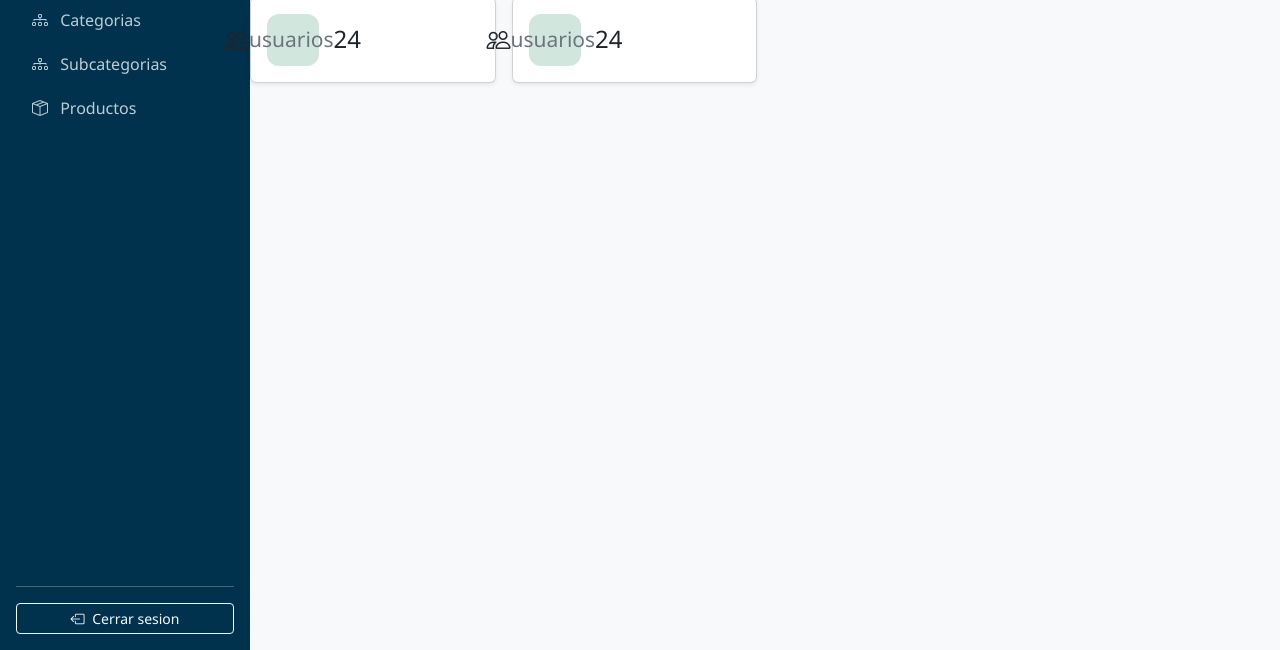
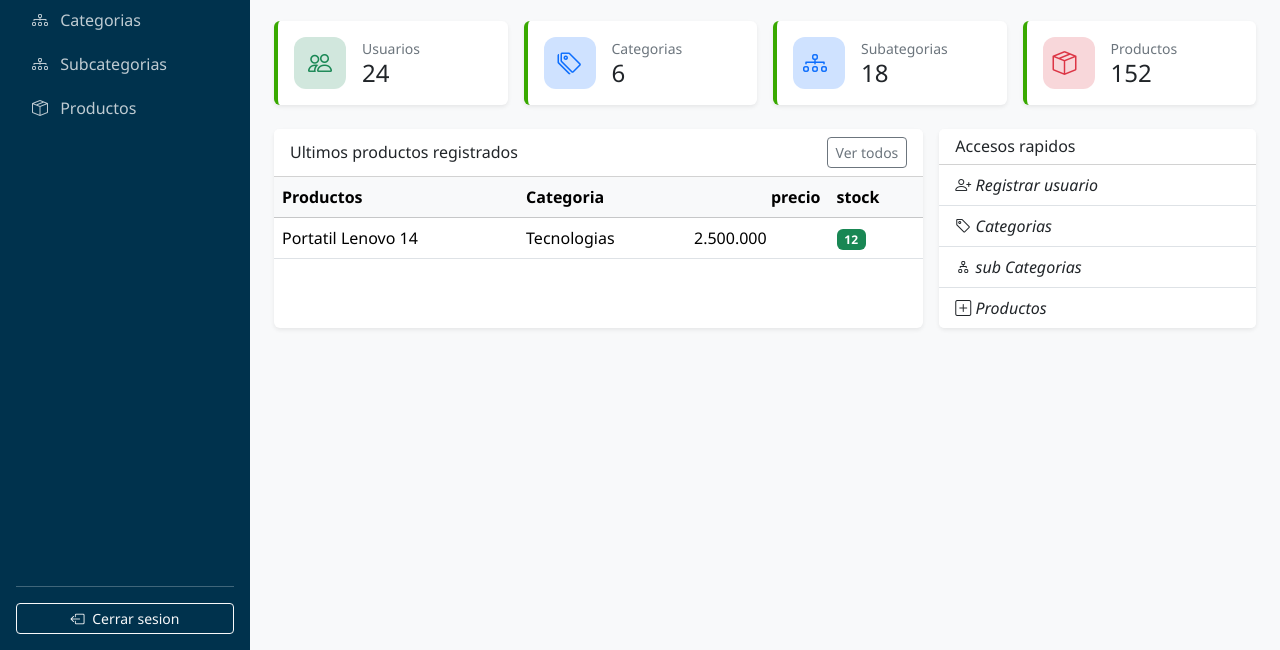
Before and after one commit to Spectro2007/inventario, a plain HTML site: page dashboard.html in a window 1280 px wide. Shown: the part 150-800 px from the top of the page. Drawn offline with nearby package versions, Linux system fonts and the light colour scheme.

Commit message:
terminado
lsito

```diff
--- a/dashboard.html
+++ b/dashboard.html
@@ -1,5 +1,6 @@
 <!DOCTYPE html>
 <html lang="en">
+
 
 <head>
     <meta charset="UTF-8">
@@ -54,6 +55,7 @@
                     </a>
                 </li>
 
+
                 <li class="nav-item">
                     <a href="subcategorias.html" class="nav-link" aria-current="page">
                         <i class="bi bi-diagram-3 me-2"></i>
@@ -68,6 +70,7 @@
                         Productos
                     </a>
                 </li>
+
 
 
 
@@ -101,44 +104,169 @@
                         <h6 class="dropdown-header">admin@sena.edu.co</h6>
                     </li>
                     <li>
-                        <a class="dropdown-item" href="#"><i class="bi bi-person me-2"></i></a>
+                        <a href="" class="dropdown-item">
+                            <i class="bi bi-person me-2"></i>
+                            Mi Perfil</a>
                     </li>
-                    <hr class="dropdown-item text-danger" href="index.html"><i class="bi bi-arrow-left me-2">
-                    </i>Cierra secion</li>
+                    <li>
+                        <hr class="dropdown-item text-danger" href="index.html">
+                        <i class="bi bi-box-arrow-left me-2"></i>
+                        Cerrar
+                    </li>
                 </ul>
             </div>
         </nav>
+        <main class="p-3 p-md-4">
             <div class="mb-4">
                 <h1 class="h3 mb-1">Dashboard</h1>
-            <p class="text-secondary mb-0">Welcome aqui te resumo la tienda</p>
+                <p class="text-secondary mb-0">Bienvenido aqui tienes el resumen de la tienda</p>
             </div>
 
-        <div class="row row-cols-1 row-cols-sm-2 row-cols-xl-4 g-3 md-4">
+
+            <div class="row row-cols-1 row-cols-sm-2 row-cols-xl-4 g-3 mb-4">
+
+
+                <!--columna 1-->
+
+
                 <div class="col">
-                <div class="card targetas-kpi shadow-sm h-100">
+                    <div class="card tarjetas-kpi shadow-sm h-100">
                         <div class="card-body d-flex align-items-center gap-3">
-                        <div class="icono-kpi bg-success-subtle text-succes">
+                            <div class="icono-kpi bg-success-subtle text-success">
                                 <i class="bi bi-people"></i>
-                            <p class="text-secondary small mb-0">usuarios</p>
+                            </div>
+                            <div>
+                                <p class="text-secondary small mb-0">Usuarios</p>
                                 <h2 class="h4 mb-0">24</h2>
                             </div>
-                        <a href="usuarios.html" class="stretched-link" aria-label="ir a usuarios"></a>
+                            <a href="usuarios.html" class="stretched-link" aria-label="ir a usarios"></a>
                         </div>
                     </div>
                 </div>
+
+
+                <!--columna 2-->
+
+
                 <div class="col">
-                <div class="card targetas-kpi shadow-sm h-100">
+                    <div class="card tarjetas-kpi shadow-sm h-100">
                         <div class="card-body d-flex align-items-center gap-3">
-                        <div class="icono-kpi bg-success-subtle text-succes">
-                            <i class="bi bi-people"></i>
-                            <p class="text-secondary small mb-0">usuarios</p>
-                            <h2 class="h4 mb-0">24</h2>
+                            <div class="icono-kpi bg-primary-subtle text-primary">
+                                <i class="bi bi-tags"></i>
                             </div>
-                        <a href="usuarios.html" class="stretched-link" aria-label="ir a usuarios"></a>
+                            <div>
+                                <p class="text-secondary small mb-0">Categorias</p>
+                                <h2 class="h4 mb-0">6</h2>
+                            </div>
+                            <a href="categorias.html" class="stretched-link" aria-label="ir a categorias"></a>
+                        </div>
+                    </div>
+                </div>
+
+
+                <!--columna 3-->
+
+
+                <div class="col">
+                    <div class="card tarjetas-kpi shadow-sm h-100">
+                        <div class="card-body d-flex align-items-center gap-3">
+                            <div class="icono-kpi bg-primary-subtle text-primary">
+                                <i class="bi bi-diagram-3 me-2"></i>
+                            </div>
+                            <div>
+                                <p class="text-secondary small mb-0">Subategorias</p>
+                                <h2 class="h4 mb-0">18</h2>
+                            </div>
+                            <a href="subcategorias.html" class="stretched-link" aria-label="ir a subacategorias"></a>
+                        </div>
+                    </div>
+                </div>
+
+
+                <!--columna 4-->
+
+
+                <div class="col">
+                    <div class="card tarjetas-kpi shadow-sm h-100">
+                        <div class="card-body d-flex align-items-center gap-3">
+                            <div class="icono-kpi bg-danger-subtle text-danger">
+                                <i class="bi bi-box-seam me-2"></i>
+                            </div>
+                            <div>
+                                <p class="text-secondary small mb-0">Productos</p>
+                                <h2 class="h4 mb-0">152</h2>
+                            </div>
+                            <a href="productos.html" class="stretched-link" aria-label="ir a productos"></a>
                         </div>
                     </div>
                 </div>
             </div>
+            <div class="row g-3">
+                <div class="col-lg-8">
+                    <div class="card border-0 shadow-sm h-100">
+                        <div class="card-header bg-white d-flex justify-content-between align-items-center">
+                            <h2 class="h6 mb-0">Ultimos productos registrados</h2>
+                            <a href="productos.html" class="btn btn-sm btn-outline-secondary">Ver todos</a>
+                        </div>
+
+
+                        <div class="tablet-responsive">
+                            <table class="table table-hover align-middle mb-0">
+                                <thead class="table-light">
+                                    <tr>
+                                        <th>Productos</th>
+                                        <th>Categoria</th>
+                                        <th class="text-end">precio</th>
+                                        <th>stock</th>
+                                    </tr>
+                                </thead>
+                                <tbody>
+                                    <tr>
+                                        <td>
+                                            Portatil Lenovo 14
+                                        </td>
+                                        <td>
+                                            Tecnologias
+                                        </td>
+                                        <td class="tex-end">
+                                            2.500.000
+                                        </td>
+                                        <td class="tex-end">
+                                            <span class="badge text-bg-success">
+                                                12
+                                            </span>
+                                        </td>
+                                    </tr>
+                                </tbody>
+                            </table>
+                        </div>
+                    </div>
+                </div>
+                <div class="col-lg-4">
+                    <div class="card border-0 shadow-sm h-100">
+                        <div class="card-header bg-white">
+                            <h2 class="h6 mb-0">Accesos rapidos</h2>
+                        </div>
+                        <div class="list-group list-group-flush">
+                            <a href="usuarios.html" class="list-group-item list-group-item-action">
+                                <i class="bi bi-person-plus me-2" text-sena>  Registrar usuario</i>
+                            </a>
+                            <a href="categorias.html" class="list-group-item list-group-item-action">
+                                <i class="bi bi-tag me-2" text-sena>  Categorias</i>
+                            </a>
+                            <a href="subcategorias.html" class="list-group-item list-group-item-action">
+                                <i class="bi bi-diagram-2 me-2" text-sena>  sub Categorias</i>
+                            </a>
+                            <a href="productos.html" class="list-group-item list-group-item-action">
+                                <i class="bi bi-plus-square me-2" text-sena>  Productos</i>
+                            </a>
+                        </div>
+                    </div>
+                </div>
+            </div>
+        </main>
+    </div>
+
+    <script src="https://cnd/jsdelivr.net/npm/bootstrap@5.3.3/dist/js/bootstrap.bundle.min.js"></script>
 </body>
-
 </html>
```
Lines whose indentation alone changed are shown as unchanged.
